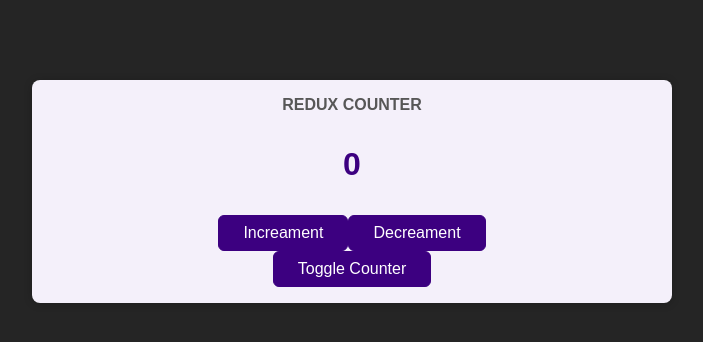
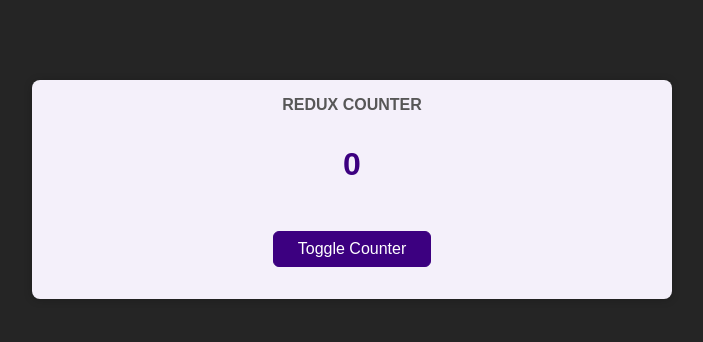
Before and after one commit to AnanSer/redux, a React (Create React App) app: page / in a window 1280 px wide. Shown: the top 342 px of the page, without its empty margins (288-991 px from the left). Built offline with nearby package versions, Linux system fonts and the light colour scheme.

Commit message:
dispatched action from inside component

```diff
--- a/src/components/Counter.js
+++ b/src/components/Counter.js
@@ -11,10 +11,7 @@ const Counter = () => {
     <main className={classes.counter}>
       <h1>Redux Counter</h1>
       <div className={classes.value}>{counter}</div>
-      <div>
-        <button>Increament</button>
-        <button>Decreament</button>
-      </div>
+
       <button onClick={toggleCounterHandler}>Toggle Counter</button>
     </main>
   );
--- a/src/components/Counter.module.css
+++ b/src/components/Counter.module.css
@@ -21,3 +21,7 @@
   margin: 2rem 0;
   font-weight: bold;
 }
+
+.counter button {
+  margin: 1rem;
+}
```
